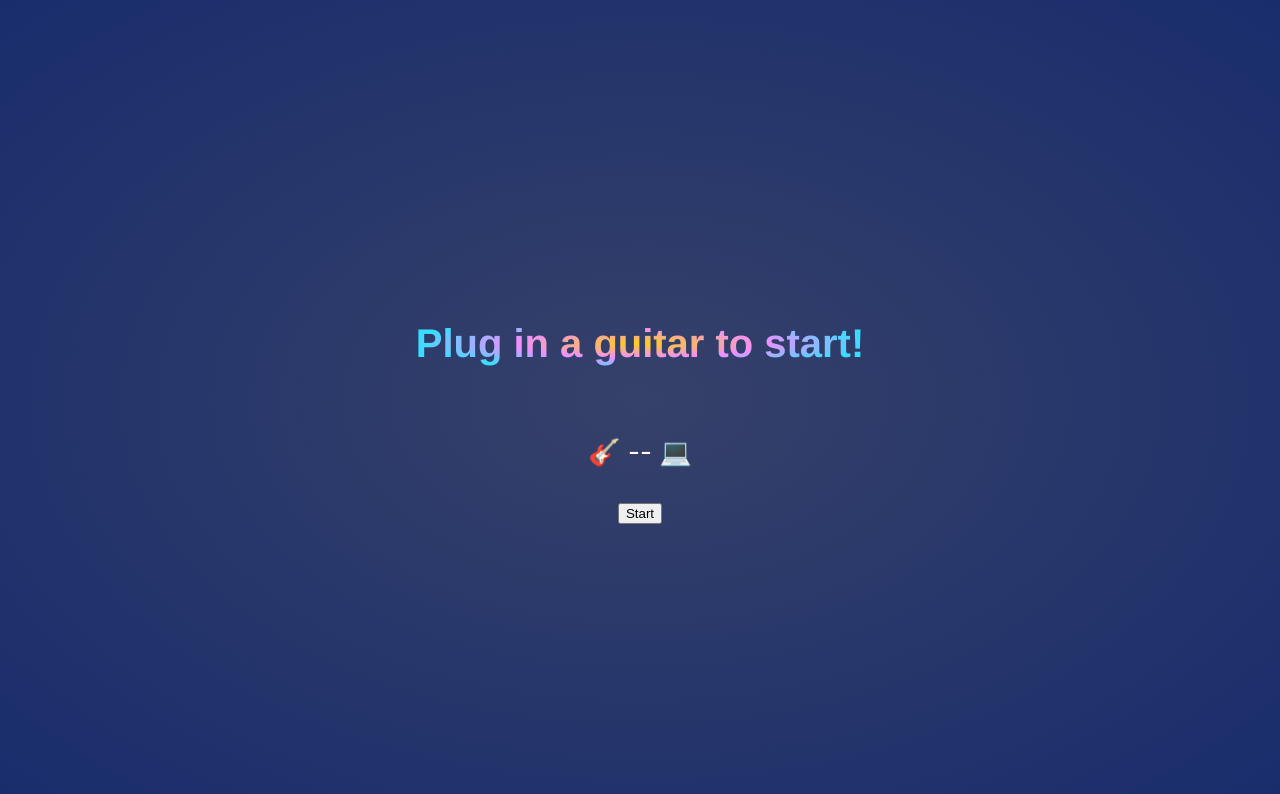
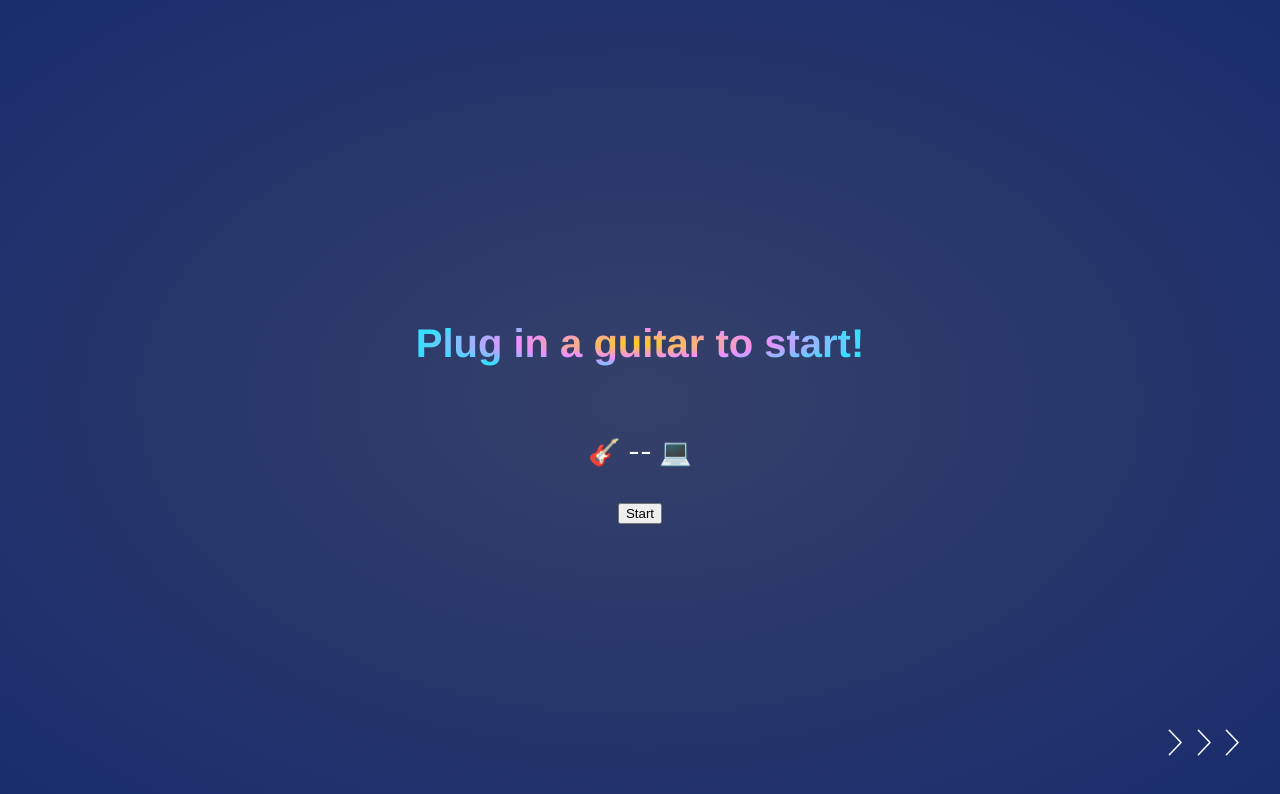
Before and after one commit to connorray/tab_tutor, a React (Create React App) app: page / in a window 1280 px wide. Shown: the top 794 px of the page. Built offline with nearby package versions, Linux system fonts and the light colour scheme; no server answers; what pitchfinder would draw is missing.

Commit message:
add next page arrows design

```diff
--- a/src/components/InitialScreen.tsx
+++ b/src/components/InitialScreen.tsx
@@ -2,6 +2,7 @@ import { useCallback, SetStateAction, Dispatch } from "react";
 import InputDeviceSelect from "../inputDeviceSelect.tsx";
 import { InputModes } from "../data/inputModes";
 import { ColoredText } from "./ColoredText.tsx";
+import { NextPageArrows } from "./NextPageArrows.tsx";
 
 interface InitialScreenProps {
   inputMode: InputModes | null;
@@ -31,6 +32,7 @@ export function InitialScreen(props: InitialScreenProps) {
       <div>
         <InputDeviceSelect onChange={handleDeviceIdChange} />
         <button onClick={() => props.onSetScreen("tab-screen")}>Start</button>
+        <NextPageArrows />
       </div>
     </header>
   );
--- /dev/null
+++ b/src/components/NextPageArrows.css
@@ -0,0 +1,30 @@
+.to-right {
+  height: 100%;
+  left: 0;
+  position: absolute;
+  top: 0;
+  width: 100%;
+}
+
+.right-arrows {
+  position: absolute;
+  bottom: 10%;
+  right: 10%;
+}
+
+.arrow1 {
+  height: 45px !important;
+  width: 43px !important;
+}
+
+.arrow2 {
+  height: 45px !important;
+  left: 29px !important;
+  width: 43px !important;
+}
+
+.arrow3 {
+  height: 45px !important;
+  left: 57px !important;
+  width: 43px !important;
+}
--- /dev/null
+++ b/src/components/NextPageArrows.tsx
@@ -0,0 +1,12 @@
+import "./NextPageArrows.css";
+const rightArrow = require("../assets/right-arrow.png");
+
+export const NextPageArrows = () => {
+  return (
+    <div className="right-arrows">
+      <img className={`to-right arrow1`} alt="To left" src={rightArrow} />
+      <img className={`to-right arrow2`} alt="To left" src={rightArrow} />
+      <img className={`to-right arrow3`} alt="To left" src={rightArrow} />
+    </div>
+  );
+};
--- a/src/inputDeviceSelect.tsx
+++ b/src/inputDeviceSelect.tsx
@@ -41,6 +41,7 @@ const InputDeviceSelect = ({ onChange }: PropTypes) => {
           </option>
         ))}
       </select>
+      {/* TODO: map over the devices and create buttons */}
     </div>
   );
 };
--- /dev/null
+++ b/src/react-app-env.d.ts
@@ -0,0 +1,5 @@
+// https://stackoverflow.com/questions/71099924/cannot-find-module-file-name-png-or-its-corresponding-type-declarations-type
+declare module "*.png";
+declare module "*.svg";
+declare module "*.jpeg";
+declare module "*.jpg";
```
Also changed, not shown: src/assets/right-arrow.png (added).
